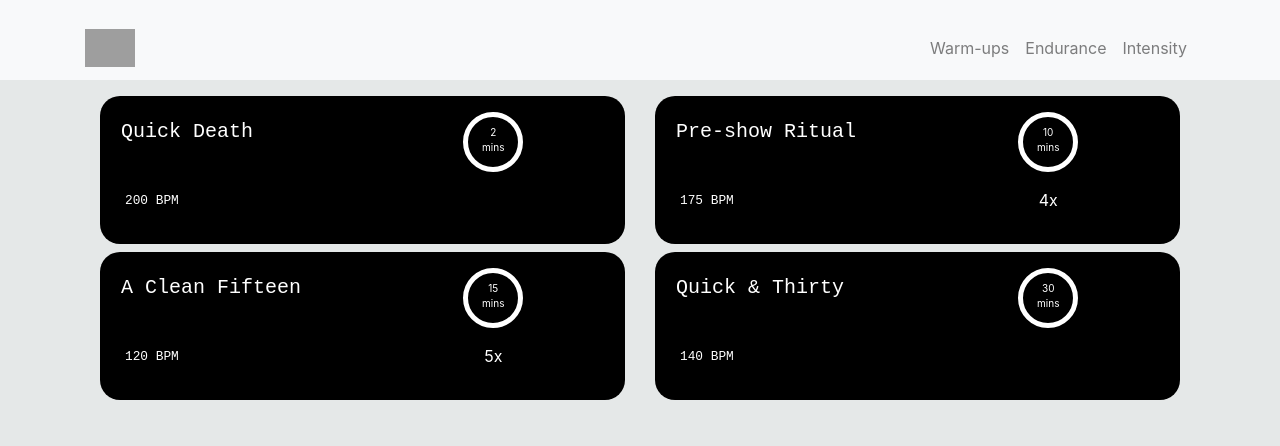
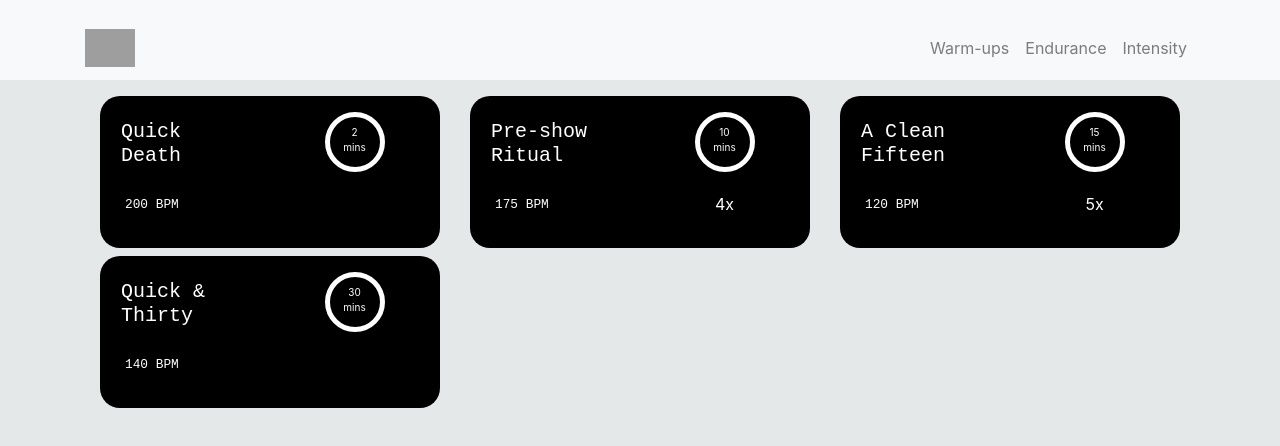
Before and after one commit to mattjaikaran/drumtodeath-web, a Next.js app: page /warmups in a window 1280 px wide. Shown: the top 446 px of the page. Built offline with nearby package versions, Linux system fonts and the light colour scheme; grey boxes are pictures that could not be loaded; a web font is replaced by a local one.

Commit message:
removed react-router

```diff
--- a/package.json
+++ b/package.json
@@ -14,7 +14,6 @@
     "next-images": "^1.6.2",
     "react": "17.0.1",
     "react-bootstrap": "^1.4.0",
-    "react-dom": "17.0.1",
-    "react-router-dom": "^5.2.0"
+    "react-dom": "17.0.1"
   }
 }
--- a/pages/warmups.js
+++ b/pages/warmups.js
@@ -8,27 +8,27 @@ export default function Home() {
   return (
     <Layout>
       <Row>
-        <Col className="mb-2" sm={6}>
+        <Col className="mb-2" sm={6} lg={4}>
           <PracticeCard
             title="Quick Death"
             mins={2}
             bpm={200} />
         </Col>
-        <Col className="mb-2" sm={6}>
+        <Col className="mb-2" sm={6} lg={4}>
           <PracticeCard
             title="Pre-show Ritual"
             mins={10}
             bpm={175}
             timesCompleted={4} />
         </Col>
-        <Col className="mb-2" sm={6}>
+        <Col className="mb-2" sm={6} lg={4}>
           <PracticeCard
             title="A Clean Fifteen"
             mins={15}
             bpm={120}
             timesCompleted={5} />
         </Col>
-        <Col className="mb-2" sm={6}>
+        <Col className="mb-2" sm={6} lg={4}>
           <PracticeCard
             title="Quick &amp; Thirty"
             mins={30}
```
Also changed, not shown: 1 other file (tests, documents, lock files or other folders).
